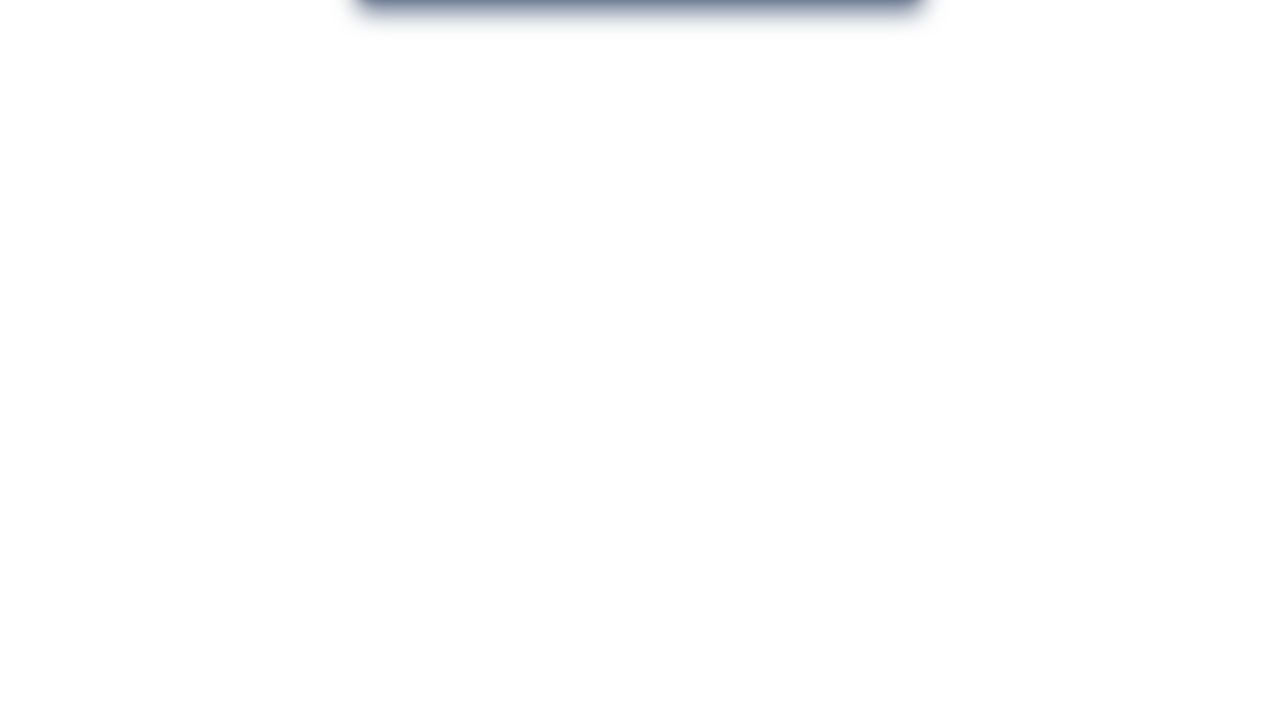
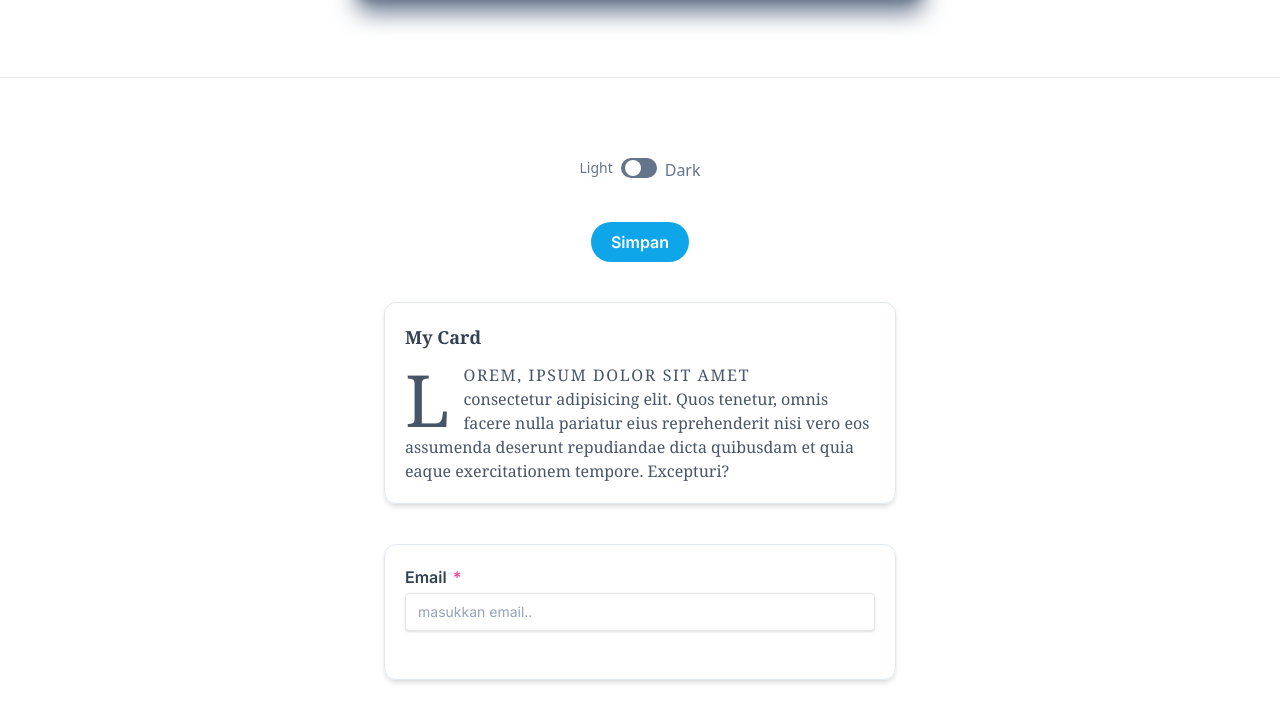
Before and after one commit to Alal23/tailwind-webunpas, a plain HTML site: page index.html in a window 1280 px wide. Shown: the part 2203-2924 px from the top of the page. Before the commit the page ends 2584 px from the top, so only its background shows below. Drawn offline with nearby package versions, Linux system fonts and the light colour scheme.

Commit message:
Pseudo-class & Dark Mode

```diff
--- a/index.html
+++ b/index.html
@@ -1,17 +1,21 @@
 <!DOCTYPE html>
-<html lang="en">
+<html lang="en" >
   <head>
     <meta charset="UTF-8" />
     <meta name="viewport" content="width=device-width, initial-scale=1.0" />
     <script src="https://cdn.tailwindcss.com"></script>
     <title>Belajar Utilty Tailwind</title>
-    <!-- <style type="text/tailwindcss">
-      * {
+    <style type="text/tailwindcss">
+      /* * {
         border: 1px solid red;
+      } */
+      #toggle:checked ~ label div.toggle-circle{
+        @apply translate-x-3
       }
-    </style> -->
+    </style>
     <script>
       tailwind.config = {
+        darkMode: 'class',
         theme: {
           extend: {
             spacing: {
@@ -35,7 +39,7 @@
       rel="stylesheet"
     />
   </head>
-  <body>
+  <body class="dark:bg-slate-800 dark:text-slate-200">
     <h1 class="text-6xl font-bold text-center my-10">
       Mari Belajar
       <spa
@@ -97,6 +101,42 @@
       <!-- <div class="w-full h-full bg-blue-300 mix-blend-multiply"></div> -->
       <div class="w-[200px] h-[200px] bg-white/30 backdrop-blur-md rounded-full m-auto"></div>
     </div>
+    <hr class="my-20"/>
+    <div class="flex justify-center">
+      <span class="text-sm text-slate-500 mr-2">Light</span>
+      <input type="checkbox" id="toggle" class="hidden"/>
+      <label for="toggle">
+        <div class="w-9 h-5 bg-slate-500 rounded-full flex items-center p-1 cursor-pointer">
+            <div class="w-4 h-4 bg-white rounded-full toggle-circle">
+
+            </div>
+        </div>
+      </label>
+      <span class="texts-sm text-slate-500 ml-2">Dark</span>
+    </div>
+    <button class="my-10 bg-sky-500 px-5 py-2 rounded-full text-white font-semibold font-inter block mx-auto hover:bg-sky-600 active:bg-sky-700 focus:ring dark:bg-slate-300 dark:text-slate-800 dark:hover:text-slate-900 dark:hover:bg-slate-100">Simpan</button>
+    <div class="max-w-lg my-10 border border-slate-200 rounded-xl mx-auto p-5 shadow-md font-inter hover:bg-sky-500 group font-serif">
+       <h5 class="font-bold text-slate-700 text-lg mb-3 group-hover:text-white dark:group-hover:text-slate-800">My Card</h5>
+       <p class="text-slate-600 group-hover:text-white selection:bg-lime-300 selection:text-slate-900 first-line:uppercase first-line:tracking-widest first-letter:text-7xl first-letter:float-left first-letter:mr-3 dark:group-hover:text-slate-800">Lorem, ipsum dolor sit amet consectetur adipisicing elit. Quos tenetur, omnis facere nulla pariatur eius reprehenderit nisi vero eos assumenda deserunt repudiandae dicta quibusdam et quia eaque exercitationem tempore. Excepturi?</p>
+    </div>
+
+    <div class="max-w-lg border border-slate-200 rounded-xl mx-auto shadow-md font-inter p-5">
+      <form action="">
+        <label for="email">
+          <span class="block font-semibold mb-1 text-slate-700 after:content-['*'] after:text-pink-500 after:ml-0.5">Email</spa>
+
+        </label>
+        <input type="email" placeholder="masukkan email.." class="px-3 py-2 border shadow  rounded w-full block text-sm placeholder:text-slate-400 focus:outline-none focus:ring-1 focus:ring-sky-500 focus:border-sky-500 invalid:text-pink-700 invalid:focus:ring-pink-700 invalid:focus:border-pink-700 peer"/>
+        <p class="text-sm m-1 text-pink-700 invisible peer-invalid:visible">Email tidak valid</p>
+      </form>
+    </div>
     <div class="mb-96"></div>
+    <script>
+      const checkbox = document.querySelector('#toggle');
+      const html = document.querySelector('html');
+      checkbox.addEventListener('click', function(){
+        checkbox.checked ? html.classList.add('dark') : html.classList.remove('dark')
+      })
+    </script>
   </body>
 </html>
```
